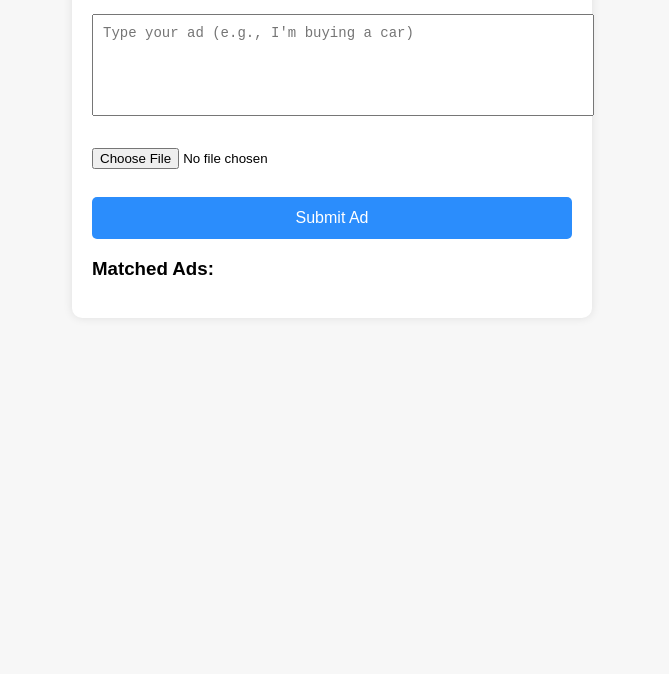
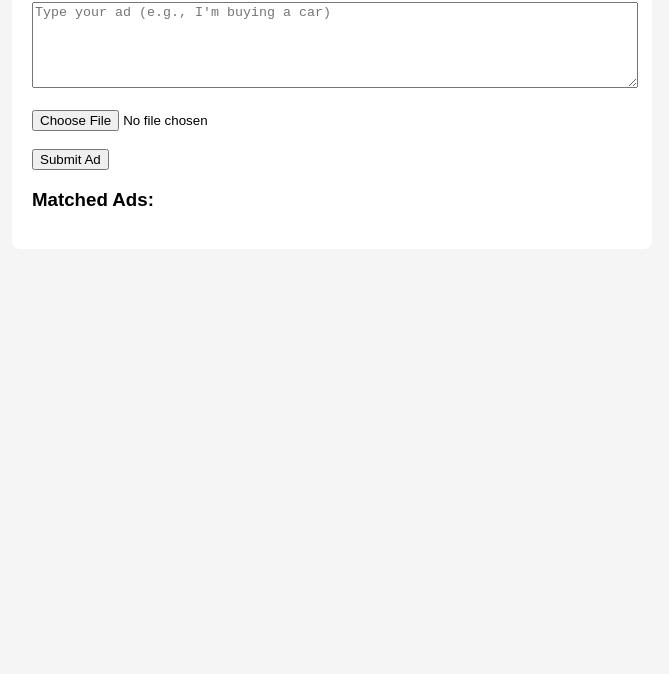
Before and after one commit to baobao21/AdMatcha, a website: page index.html in a window 1280 px wide. Shown: the part 126-800 px from the top of the page, without its empty margins (308-977 px from the left). Drawn offline with Linux system fonts and the light colour scheme.

Commit message:
Update style.css

```diff
--- a/style.css
+++ b/style.css
@@ -1,54 +1,20 @@
 body {
   font-family: Arial, sans-serif;
-  background: #f7f7f7;
-  margin: 0;
-  padding: 0;
+  background: #f5f5f5;
+  padding: 20px;
 }
-
 .container {
-  max-width: 480px;
+  max-width: 600px;
   margin: auto;
+  background: white;
   padding: 20px;
-  background: white;
-  margin-top: 40px;
-  box-shadow: 0 0 10px rgba(0,0,0,0.1);
-  border-radius: 10px;
+  border-radius: 8px;
 }
-
 textarea {
   width: 100%;
   height: 80px;
-  margin-bottom: 10px;
-  padding: 10px;
-  font-size: 14px;
-  resize: none;
 }
-
-input[type="file"] {
-  margin-bottom: 10px;
-}
-
-button {
-  width: 100%;
-  padding: 12px;
-  background: #2b8dfc;
-  color: white;
-  border: none;
-  border-radius: 5px;
-  cursor: pointer;
-  font-size: 16px;
-}
-
-.results {
-  margin-top: 20px;
-}
-
-.results img {
+img {
   max-width: 100%;
   margin-top: 10px;
-  border-radius: 5px;
 }
-
-.results p {
-  margin: 5px 0;
-}
```
